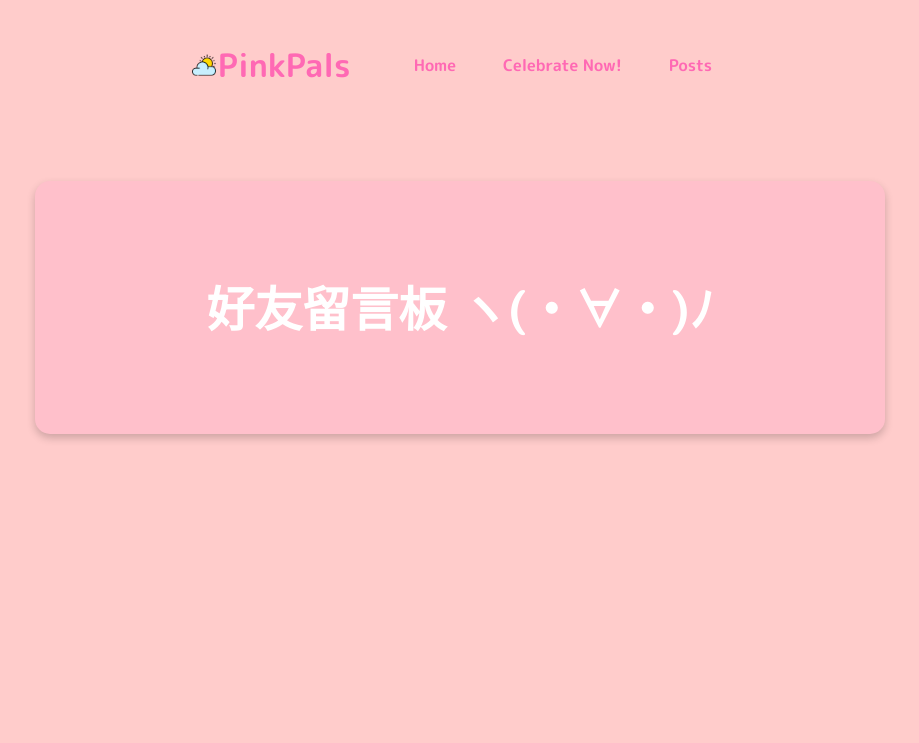
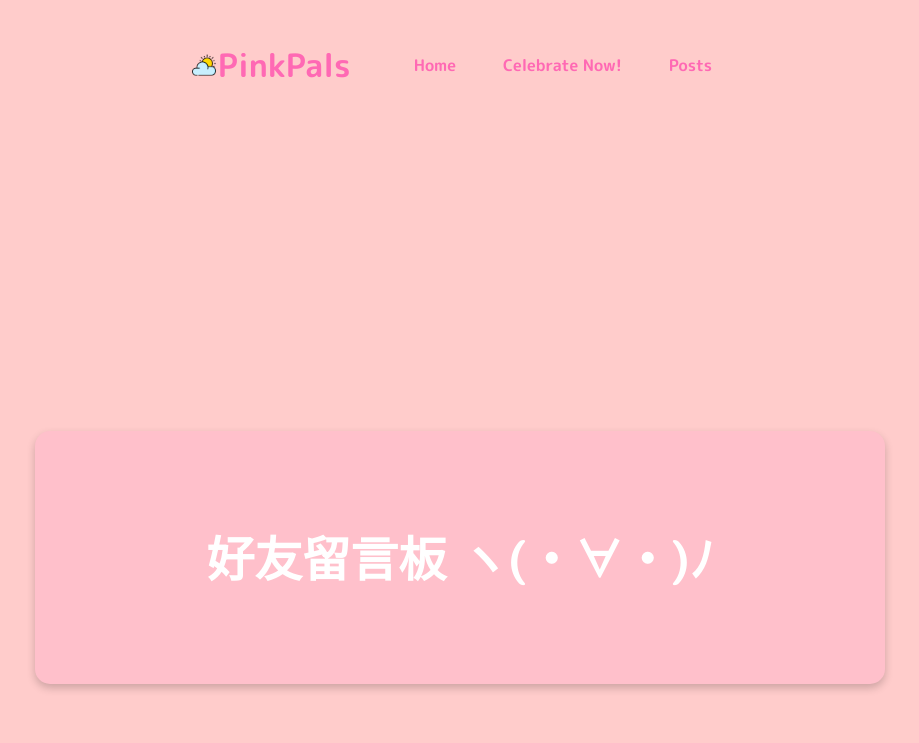
Before and after one commit to junming0106/PinkPals-_v4, a Flask app: page /posts in a window 1280 px wide. Shown: the top 743 px of the page, without its empty margins (180-1099 px from the left). Run offline with Flask 3, Linux system fonts and the light colour scheme; data that the repository does not hold is empty; some libraries are stand-ins or nearby versions.

Commit message:
Add files via upload

```diff
--- a/static/css/style.css
+++ b/static/css/style.css
@@ -4,14 +4,14 @@ body {
   color: #333333; /* 淡灰色文字 */
   margin: 0;
   padding: 0;
-  min-width: 320px; /* 設置最小寬度 */
+  min-width: 480px; /* 設置最小寬度 */
 }
 
 header {
   display: flex;
   justify-content: space-between;
   align-items: center;
-  min-width: 320px; /* 設置最小寬度 */
+  min-width: 480px; /* 設置最小寬度 */
   padding: 10px 20px; /* 添加一些內間距 */
 }
 
@@ -93,7 +93,22 @@ main {
   flex-direction: column;
   align-items: center;
   padding: 50px;
-  min-width: 320px; /* 設置最小寬度 */
+  min-width: 480px; /* 設置最小寬度 */
+}
+
+.spline-container {
+  width: 100%;
+  max-width: 450px;
+  aspect-ratio: 1; /* 保持寬高比為1:1 */
+  overflow: hidden;
+  display: flex;
+  justify-content: center;
+  align-items: center;
+}
+
+.spline-container spline-viewer {
+  width: 150%;
+  height: 150%;
 }
 
 .celebrate {
@@ -157,7 +172,7 @@ main {
   transition: background-color 0.3s ease, transform 0.3s ease;
 }
 
-.send-button:hover {
+send-button:hover {
   background-color: #ff1493;
   transform: scale(1.05);
 }
@@ -197,19 +212,6 @@ main {
 .avatar spline-viewer {
   width: 100%;
   height: 100%;
-}
-
-.spline-container {
-  position: relative;
-  width: 100%;
-  height: 100%;
-}
-
-.spline-container canvas {
-  position: absolute;
-  top: 50%;
-  left: 50%;
-  transform: translate(-50%, -50%);
 }
 
 .bio {
@@ -304,7 +306,7 @@ main {
   box-shadow: 0 4px 8px rgba(0, 0, 0, 0.2);
   width: 100%;
   max-width: 750px;
-  margin: 0 auto;
+  margin: -200px auto 0 auto; /* 下移50px */
   position: relative; /* 使子元素相對定位 */
 }
 
@@ -408,6 +410,7 @@ main {
     transform: translateY(-100vh);
     opacity: 0;
   }
+
   100% {
     transform: translateY(0);
     opacity: 1;
@@ -461,10 +464,6 @@ main {
 
 /* 添加響應式設計 */
 @media (max-width: 800px) {
-  .posts {
-    padding: 10px;
-  }
-
   .card {
     min-width: 250px;
     max-width: 250px;
@@ -529,4 +528,14 @@ main {
   .scroll-button.right {
     display: none; /* 隱藏左右按鈕 */
   }
+
+  .spline-container {
+    max-width: 200px; /* 調整手機模式下的最大寬度 */
+    margin-top: -50px; /* 調整手機模式下的上移距離 */
+    margin-left: -30px; /* 調整手機模式下的左移距離 */
+  }
+
+  .spline-container spline-viewer {
+    height: 100%; /* 調整手機模式下的高度 */
+  }
 }
--- a/templates/posts.html
+++ b/templates/posts.html
@@ -13,6 +13,10 @@
       href="https://fonts.googleapis.com/css2?family=M+PLUS+Rounded+1c:wght@700&display=swap"
       rel="stylesheet"
     />
+    <script
+      type="module"
+      src="https://unpkg.com/@splinetool/viewer@1.4.5/build/spline-viewer.js"
+    ></script>
   </head>
   <body>
     <header>
@@ -34,6 +38,13 @@
       </nav>
     </header>
     <main>
+      <div class="spline-container">
+        <spline-viewer
+          hint
+          loading-anim-type="spinner-small-dark"
+          url="https://prod.spline.design/lKSmEMicACmNRTgb/scene.splinecode"
+        ></spline-viewer>
+      </div>
       <section class="posts">
         <h1>好友留言板 ヽ(・∀・)ﾉ</h1>
         <div class="posts-wrapper">
```
Also changed, not shown: 1 other file.
